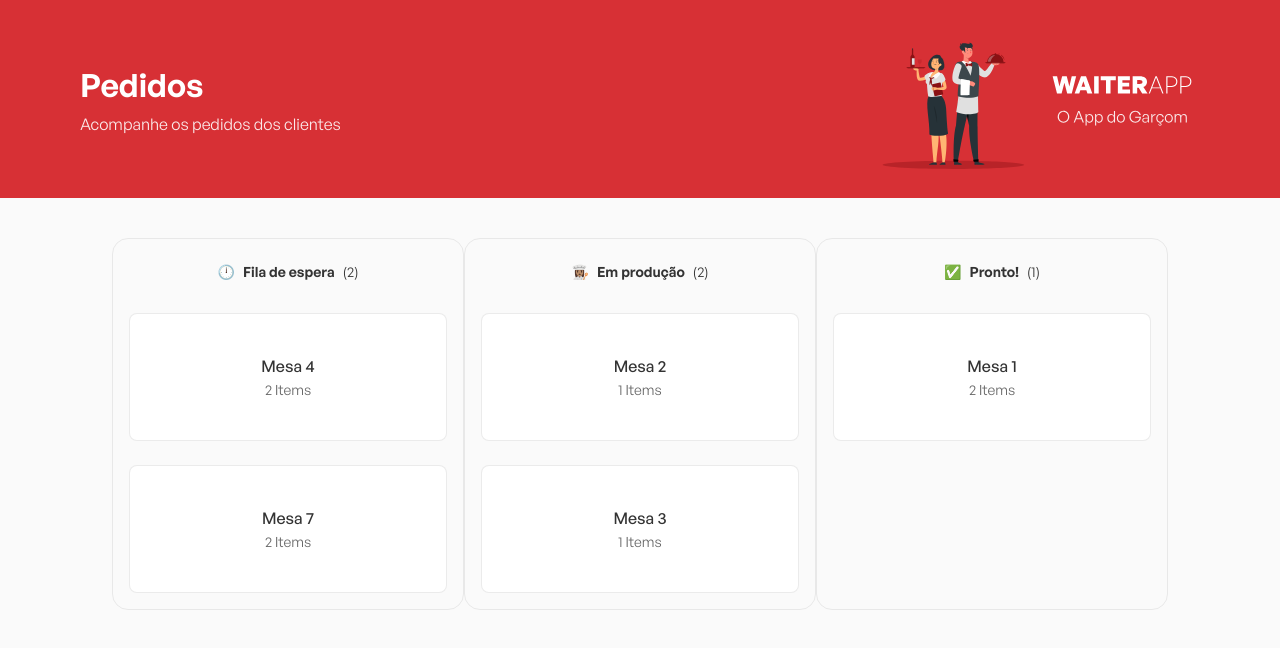
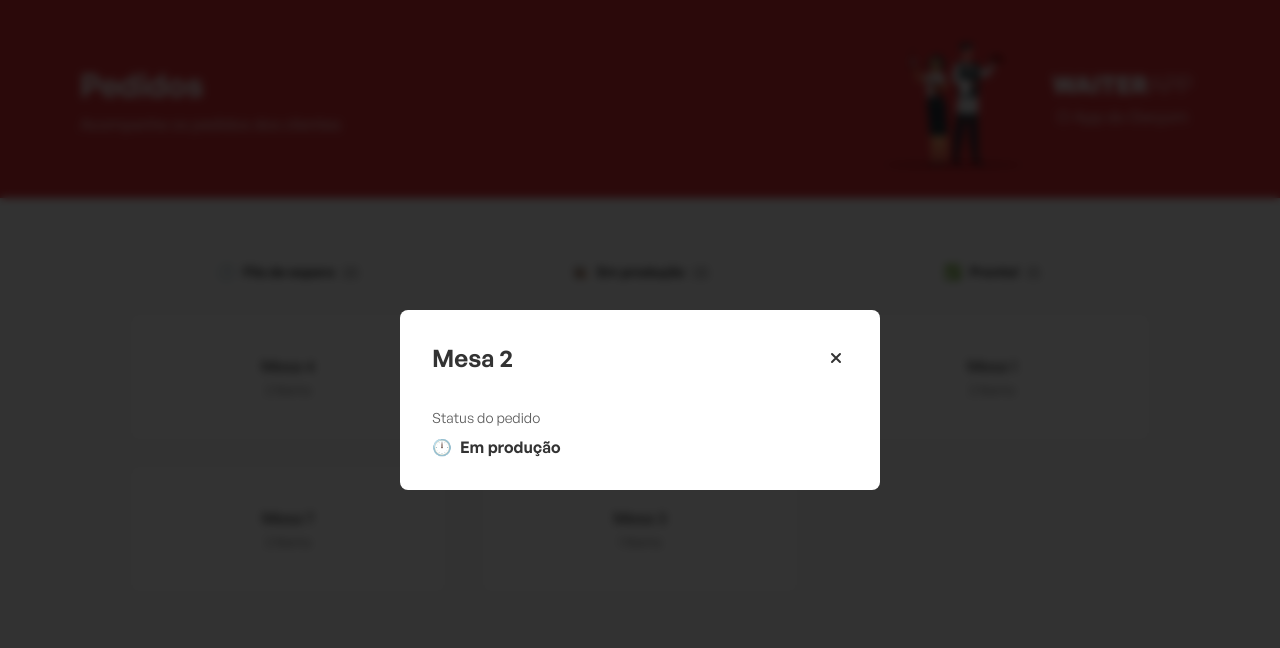
Before and after one commit to oliveiradniel/waiterapp-fe, a React (Vite) app: page / in a window 1280 px wide. Shown: the top 648 px of the page. Built offline with nearby package versions, Linux system fonts and the light colour scheme.

Commit message:
feat: create and style 'OrderModal' component

```diff
--- a/src/components/Header/styles.ts
+++ b/src/components/Header/styles.ts
@@ -7,8 +7,7 @@ export const Container = styled.header`
   height: 198px;
   justify-content: center;
   padding: 0 80px;
-
-  `;
+`;
 
 export const Content = styled.div`
   align-items: center;
--- /dev/null
+++ b/src/components/OrderModal/index.tsx
@@ -0,0 +1,36 @@
+import closeIcon from '../../assets/images/close-icon.svg';
+
+import { ModalBody, Overlay } from './styles';
+
+interface OrdelModalProps {
+  visible: boolean;
+}
+
+export default function OrderModal({ visible }: OrdelModalProps) {
+  if (!visible) {
+    return null;
+  }
+
+  return (
+    <Overlay>
+      <ModalBody>
+        <header>
+          <strong>Mesa 2</strong>
+
+          <button type="button">
+            <img src={closeIcon} alt="Fechar" />
+          </button>
+        </header>
+
+        <div className="status-container">
+          <small>Status do pedido</small>
+
+          <div>
+            <span>🕛</span>
+            <strong>Em produção</strong>
+          </div>
+        </div>
+      </ModalBody>
+    </Overlay>
+  );
+}
--- /dev/null
+++ b/src/components/OrderModal/styles.ts
@@ -0,0 +1,52 @@
+import styled from 'styled-components';
+
+export const Overlay = styled.div`
+  align-items: center;
+  backdrop-filter: blur(4.5px);
+  background-color: rgba(0, 0, 0, 0.8);
+  display: flex;
+  height: 100%;
+  justify-content: center;
+  left: 0;
+  position: fixed;
+  top: 0;
+  width: 100%;
+`;
+
+export const ModalBody = styled.div`
+  background-color: #fff;
+  border-radius: 8px;
+  padding: 32px;
+  width: 480px;
+
+  header {
+    align-items: center;
+    display: flex;
+    justify-content: space-between;
+
+    strong {
+      font-size: 24px;
+    }
+
+    button {
+      background-color: transparent;
+      border: none;
+      line-height: 0;
+    }
+  }
+
+  .status-container {
+    margin-top: 32px;
+
+    small {
+      font-size: 14px;
+      opacity: 0.8;
+    }
+
+    div {
+      display: flex;
+      gap: 8px;
+      margin-top: 8px;
+    }
+  }
+`;
--- a/src/components/Orders/components/Board/index.tsx
+++ b/src/components/Orders/components/Board/index.tsx
@@ -1,13 +1,20 @@
 import { Order } from '../../../../types/Order';
+
+import OrderModal from '../../../OrderModal';
 
 import { Container, OrdersContainer } from './styles';
 
 interface OrdersBoardProps {
+  onClick: () => void;
   orders: Order[];
   typeOrder: 'WAITING' | 'IN_PRODUCTION' | 'DONE';
+
+  isModalVisible?: boolean;
 }
 
 export default function Board({
+  isModalVisible = false,
+  onClick,
   orders,
   typeOrder,
 }: OrdersBoardProps) {
@@ -19,6 +26,8 @@ export default function Board({
 
   return (
     <Container>
+      <OrderModal visible={isModalVisible} />
+
       <header>
         <span>
           {typeOrder === 'WAITING' && '🕛'}
@@ -33,10 +42,14 @@ export default function Board({
         <span>({orders.length})</span>
       </header>
 
-      {orders.length ? (
+      {orders.length > 0 ? (
         <OrdersContainer>
           {orders.map((order) => (
-            <button type="button" key={order._id}>
+            <button
+              key={order._id}
+              onClick={() => onClick()}
+              type="button"
+            >
               <strong>Mesa {order.table}</strong>
               <span>{order.products.length} Items</span>
             </button>
--- a/src/components/Orders/components/Board/styles.ts
+++ b/src/components/Orders/components/Board/styles.ts
@@ -1,12 +1,12 @@
 import styled from 'styled-components';
 
-export const  Container = styled.div`
+export const Container = styled.div`
   border: 1px solid rgba(204, 204, 204, 0.4);
   border-radius: 16px;
   flex: 1;
   padding: 16px;
 
-  header {
+  > header {
     align-items: center;
     display: flex;
     font-size: 14px;
--- a/src/components/Orders/index.tsx
+++ b/src/components/Orders/index.tsx
@@ -7,17 +7,25 @@ import Board from './components/Board';
 import { Container } from './styles';
 
 export default function Orders() {
+  function handleOpenOrder() {
+    console.log('Hello');
+  }
+
   return (
     <Container>
       <Board
+        onClick={handleOpenOrder}
         orders={waitingOrders}
         typeOrder='WAITING'
+        isModalVisible
       />
       <Board
+        onClick={handleOpenOrder}
         orders={inProductionOrders}
         typeOrder='IN_PRODUCTION'
       />
       <Board
+        onClick={handleOpenOrder}
         orders={doneOrders}
         typeOrder='DONE'
       />
```
